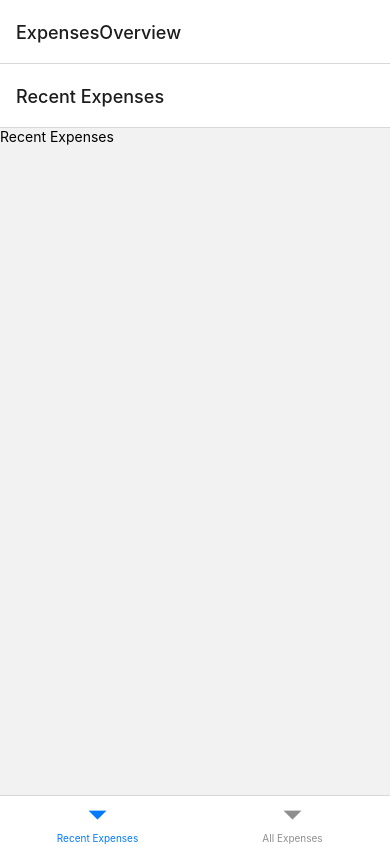
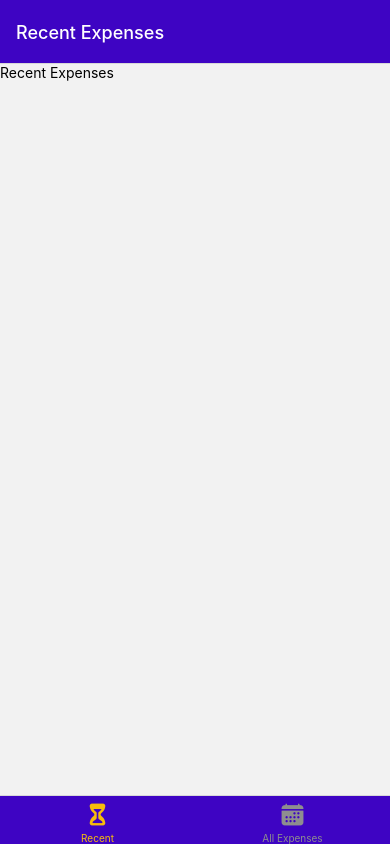
Before and after one commit to Will-Watson/RN-Expense-Tracker, a React Native app: screen / in a window 390 px wide. Built offline with nearby package versions, Linux system fonts and the light colour scheme.

Commit message:
feat: global styling file created for global colors. global colors and ionicons added to bottom tab navigation

```diff
--- a/App.js
+++ b/App.js
@@ -2,19 +2,50 @@
 import { NavigationContainer } from '@react-navigation/native';
 import { createNativeStackNavigator } from '@react-navigation/native-stack';
 import { createBottomTabNavigator } from '@react-navigation/bottom-tabs';
+import Ionicons from '@expo/vector-icons/Ionicons';
 
 import ManageExpense from './screens/ManageExpense';
 import AllExpenses from './screens/AllExpenses';
 import RecentExpenses from './screens/RecentExpenses';
+import { GlobalStyles } from './constants/styles';
 
 const Stack = createNativeStackNavigator();
 const BottomTabs = createBottomTabNavigator();
 
 const ExpensesOverview = () => {
   return (
-    <BottomTabs.Navigator>
-      <BottomTabs.Screen name='Recent Expenses' component={RecentExpenses} />
-      <BottomTabs.Screen name='All Expenses' component={AllExpenses} />
+    <BottomTabs.Navigator
+      screenOptions={{
+        headerStyle: {
+          backgroundColor: GlobalStyles.colors.primary500,
+        },
+        headerTintColor: 'white',
+        tabBarStyle: { backgroundColor: GlobalStyles.colors.primary500 },
+        tabBarActiveTintColor: GlobalStyles.colors.accent500,
+      }}
+    >
+      <BottomTabs.Screen
+        name='RecentExpenses'
+        component={RecentExpenses}
+        options={{
+          title: 'Recent Expenses',
+          tabBarLabel: 'Recent',
+          tabBarIcon: ({ color, size }) => (
+            <Ionicons name='hourglass' color={color} size={size} />
+          ),
+        }}
+      />
+      <BottomTabs.Screen
+        name='AllExpenses'
+        component={AllExpenses}
+        options={{
+          title: 'All Expenses',
+          tabBarLabel: 'All Expenses',
+          tabBarIcon: ({ color, size }) => (
+            <Ionicons name='calendar' color={color} size={size} />
+          ),
+        }}
+      />
     </BottomTabs.Navigator>
   );
 };
@@ -25,7 +56,13 @@
       <StatusBar style='auto' />
       <NavigationContainer>
         <Stack.Navigator>
-          <Stack.Screen name='ExpensesOverview' component={ExpensesOverview} />
+          <Stack.Screen
+            name='ExpensesOverview'
+            component={ExpensesOverview}
+            options={{
+              headerShown: false,
+            }}
+          />
           <Stack.Screen name='ManageExpense' component={ManageExpense} />
         </Stack.Navigator>
       </NavigationContainer>
--- /dev/null
+++ b/constants/styles.js
@@ -0,0 +1,16 @@
+export const GlobalStyles = {
+  colors: {
+    primary50: '#e4d9fd',
+    primary100: '#c6affc',
+    primary200: '#a281f0',
+    primary400: '#5721d4',
+    primary500: '#3e04c3',
+    primary700: '#2d0689',
+    primary800: '#200364',
+    accent500: '#f7bc0c',
+    error50: '#fcc4e4',
+    error500: '#9b095c',
+    gray500: '#39324a',
+    gray700: '#221c30',
+  }
+}
```
